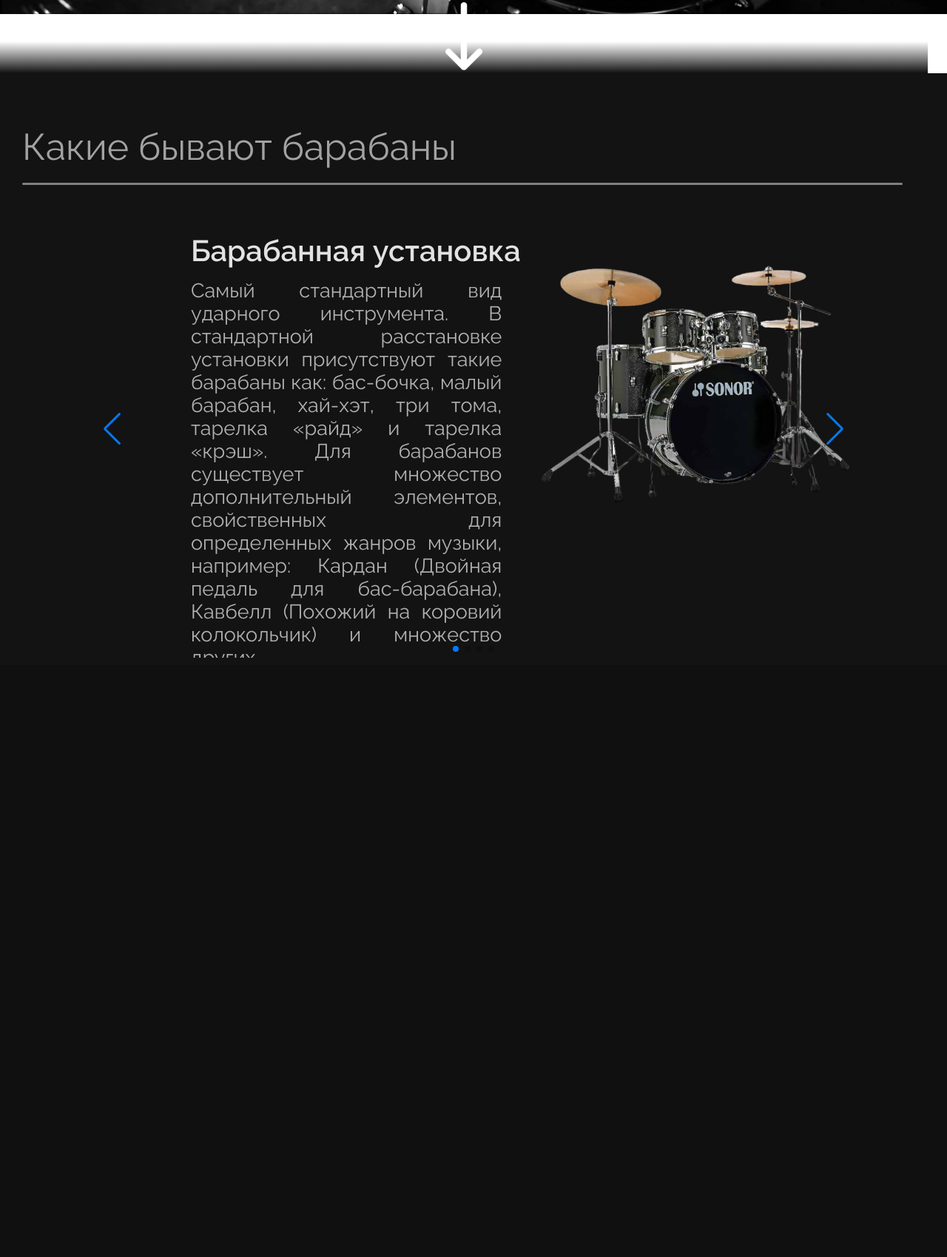
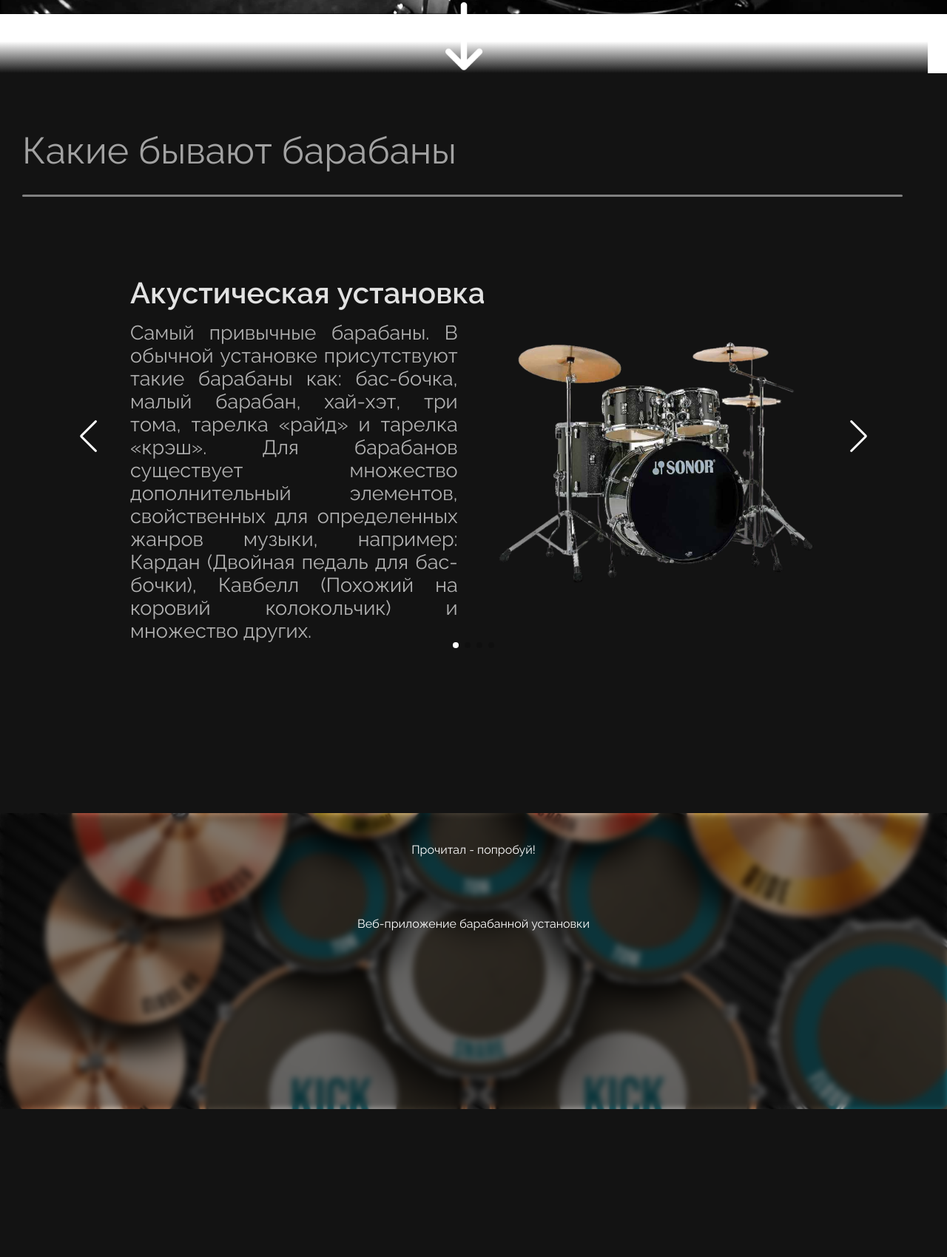
Before and after one commit to GrimmOT/Drumsforbeginers, a Django app: page /DrumForBeginersApp/ in a window 1280 px wide. Shown: the part 701-2400 px from the top of the page at 74% size. Before the commit the page ends 1590 px from the top, so only its background shows below. Run offline with Django 4.2, Linux system fonts and the light colour scheme.

Commit message:
New version

```diff
--- a/DrumsForBeginers/DrumForBeginersApp/static/css/base.css
+++ b/DrumsForBeginers/DrumForBeginersApp/static/css/base.css
@@ -1,4 +1,7 @@
 @import url('https://fonts.googleapis.com/css2?family=Encode+Sans:wght@400;600&family=Raleway:wght@400;500;600&family=Roboto&display=swap');
+*{
+    scroll-behavior: smooth;
+}
 body{
     font-family: 'Raleway';
 }
--- a/DrumsForBeginers/DrumForBeginersApp/static/css/style.css
+++ b/DrumsForBeginers/DrumForBeginersApp/static/css/style.css
@@ -93,23 +93,22 @@ header img{
     border-radius: 3px;
 }
 .swiper{
-    width: 80vw !important;
+    width: 85vw !important;
 }
 .swiper-block{
     padding: 0px 30px 0px 30px;
 }
 .swiper-wrapper{
-    padding: 0px 100px 0px 100px;
     box-sizing: border-box !important;
 }
 .slider-slide{
-    width: 70vw !important;
+    width: 85vw !important;
     height: 80vh;
     border-radius: 15px;
     display: flex !important;
     justify-content: space-around;
     margin-top: 30px;
-    margin-left: 30px;
+    padding: 0px 80px 0 80px;
 
 }
 .slide-info{
@@ -131,7 +130,37 @@ header img{
     color: rgb(177, 177, 177);
     text-align: justify;
 }
+.slide-img{
+    display: flex;
+    align-items: center;
+}
 .swiper-button-prev, .swiper-button-next{
     color: white;
     content: "";
 }
+.exercise{
+    height: 100vh;
+    background-color: rgb(19,19,19);
+    position: relative;
+    display: flex;
+    align-items: center;
+}
+.swiper-pagination-bullet-active{
+    background: white !important;
+}
+.game-block{
+    width: 100vw;
+    height: 400px;
+    overflow: hidden;
+    background-position: 25%;
+    background-repeat: no-repeat;
+    background-size: 1550px;
+}
+.game-block p{
+    width: 100%;
+    height: 100%;
+    backdrop-filter: brightness(50%) blur(4px);
+    text-align: center;
+    line-height: 100px;
+    color: white;
+}
--- a/DrumsForBeginers/DrumForBeginersApp/templates/base.html
+++ b/DrumsForBeginers/DrumForBeginersApp/templates/base.html
@@ -5,9 +5,10 @@
     <meta name="viewport" content="width=device-width, initial-scale=1.0">
     <link rel="stylesheet" href="{% static 'css/reset.css' %}">
     <link rel="stylesheet" href="{% static 'css/base.css' %}">
+    <link rel="shortcut icon" href="{% static 'img/favicon.ico' %}" type="image/x-icon">
     {% block css %}
     {% endblock %}
-    <title>Document</title>
+    <title>{{ title }}</title>
 </head>
 <body>
     <header>
--- a/DrumsForBeginers/DrumForBeginersApp/templates/index.html
+++ b/DrumsForBeginers/DrumForBeginersApp/templates/index.html
@@ -29,10 +29,12 @@
         <div class="cover-page-filter"></div>
         <img src="{% static "img/Coverpage.jpg" %}" alt="">
         <div class="cover-page-arrow">
-            <img src="{% static "img/down-arrow.png"%}" alt="">
+            <a href="#drums-info">
+                <img src="{% static "img/down-arrow.png"%}" alt="">
+            </a>
         </div>
     </div>
-    <div class="drums-info">
+    <div class="drums-info" id="drums-info">
         <h2>Какие бывают барабаны</h2>
         <div class="slide-line"></div>
         <div class="swiper-block">
@@ -40,9 +42,9 @@
                 <div class="swiper-wrapper">
                     <div class="slider-slide swiper-slide">
                         <div class="slide-info">
-                            <h3> Барабанная установка </h3>
+                            <h3> Акустическая установка </h3>
                             <div class="slide-text">
-                                <p>	Самый стандартный вид ударного инструмента. В стандартной расстановке установки присутствуют такие барабаны как: бас-бочка, малый барабан, хай-хэт, три тома, тарелка «райд» и тарелка «крэш». Для барабанов существует множество дополнительный элементов, свойственных для определенных жанров музыки, например: Кардан (Двойная педаль для бас-барабана), Кавбелл (Похожий на коровий колокольчик) и множество других.</p>
+                                <p>	Самый привычные барабаны. В обычной установке присутствуют такие барабаны как: бас-бочка, малый барабан, хай-хэт, три тома, тарелка «райд» и тарелка «крэш». Для барабанов существует множество дополнительный элементов, свойственных для определенных жанров музыки, например: Кардан (Двойная педаль для бас-бочки), Кавбелл (Похожий на коровий колокольчик) и множество других.</p>
                             </div>
                         </div>
                         <div class="slide-img">
@@ -51,13 +53,13 @@
                     </div>
                     <div class="slider-slide swiper-slide">
                         <div class="slide-info">
-                            <h3> Барабанная установка </h3>
+                            <h3> Электронная установка </h3>
                             <div class="slide-text">
-                                <p>	Самый стандартный вид ударного инструмента. В стандартной расстановке установки присутствуют такие барабаны как: бас-бочка, малый барабан, хай-хэт, три тома, тарелка «райд» и тарелка «крэш». Для барабанов существует множество дополнительный элементов, свойственных для определенных жанров музыки, например: Кардан (Двойная педаль для бас-барабана), Кавбелл (Похожий на коровий колокольчик) и множество других.</p>
+                                <p>Электронная установка очень похожа на акустическую, но все же имеет очень важные различия. В ней также присутствуют стандартные элементы, но сама установка работает с помощью электричества и передает звук в наушникик или на колонки. Такие барабаны подходят для тренировок дома</p>
                             </div>
                         </div>
                         <div class="slide-img">
-                            <img src={% static "img/DrumInfo/Барабанная установка.png"%} alt="">
+                            <img src={% static "img/DrumInfo/Электронная установка.png"%} alt="">
                         </div>
                     </div>
                     <div class="slider-slide swiper-slide">
@@ -83,11 +85,16 @@
                         </div>
                     </div>
                 </div>
-                <div class="swiper-pagination">
-                </div>
-                <div class="swiper-button-prev"></div>
-                <div class="swiper-button-next"></div>
+                <div class="swiper-pagination"></div>
+                <div class="swiper-button-prev" style="color: white;"></div>
+                <div class="swiper-button-next" style="color: white;"></div>
             </div>
+        </div>
+    </div>
+    <div class="exercise">
+        <div class="game-block" style="background-image: url({% static "img/game-img.png" %})">
+            <p> Прочитал - попробуй! <br> Веб-приложение барабанной установки</p>
+
         </div>
     </div>
 {% endblock %}
--- a/DrumsForBeginers/DrumForBeginersApp/views.py
+++ b/DrumsForBeginers/DrumForBeginersApp/views.py
@@ -1,11 +1,16 @@
 from django.shortcuts import render
 from django.http import HttpResponse
+from django.shortcuts import redirect
 
 
+def main_index(request):
+    return redirect("DrumForBeginersApp/")
+
 def index(request):
-    context = {}
+    context = {
+        "title": "Барабаны для всех!"
+    }
     return render(request, 'index.html', context)
-
 
 def all_exercises(request):
     return HttpResponse("Здесь будет переходная станичка на все упражнения!!!")
--- a/DrumsForBeginers/DrumsForBeginers/urls.py
+++ b/DrumsForBeginers/DrumsForBeginers/urls.py
@@ -16,8 +16,10 @@ Including another URLconf
 """
 from django.contrib import admin
 from django.urls import include, path
+from DrumForBeginersApp import views
 
 urlpatterns = [
     path('admin/', admin.site.urls),
     path("DrumForBeginersApp/", include("DrumForBeginersApp.urls")),
+    path("", views.main_index)
 ]
```
Also changed, not shown: DrumsForBeginers/DrumForBeginersApp/static/img/DrumInfo/Электронная установка.png (added), DrumsForBeginers/DrumForBeginersApp/static/img/favicon.ico (added), DrumsForBeginers/DrumForBeginersApp/static/img/game-img.png (added).
